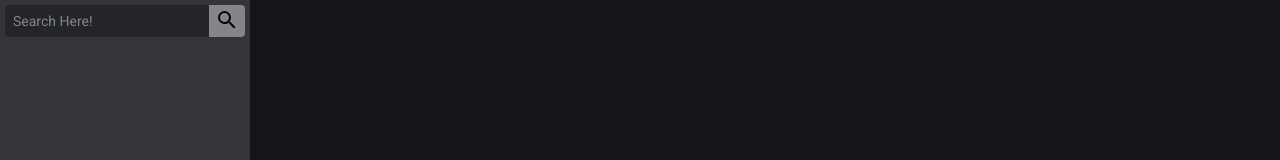
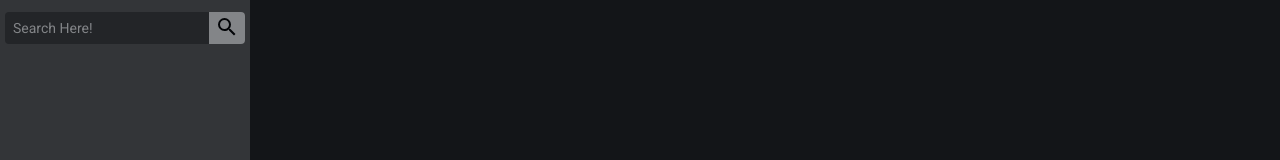
Before and after one commit to HenryLimaBR/cookie-player-2, a Next.js app: page / in a window 1280 px wide. Shown: the top 160 px of the page. Built offline with nearby package versions, Linux system fonts and the light colour scheme.

Commit message:
Searchbar Position Adjust

```diff
--- a/components/Searchbox/styles.ts
+++ b/components/Searchbox/styles.ts
@@ -15,7 +15,8 @@ export const SearchBoxWrapper = styled.div`
   width: 240px;
   height: 32px;
 
-  margin: 5px;
+  margin-top: 12px;
+
   border-radius: 4px;
 
   background-color: #232528;
```
